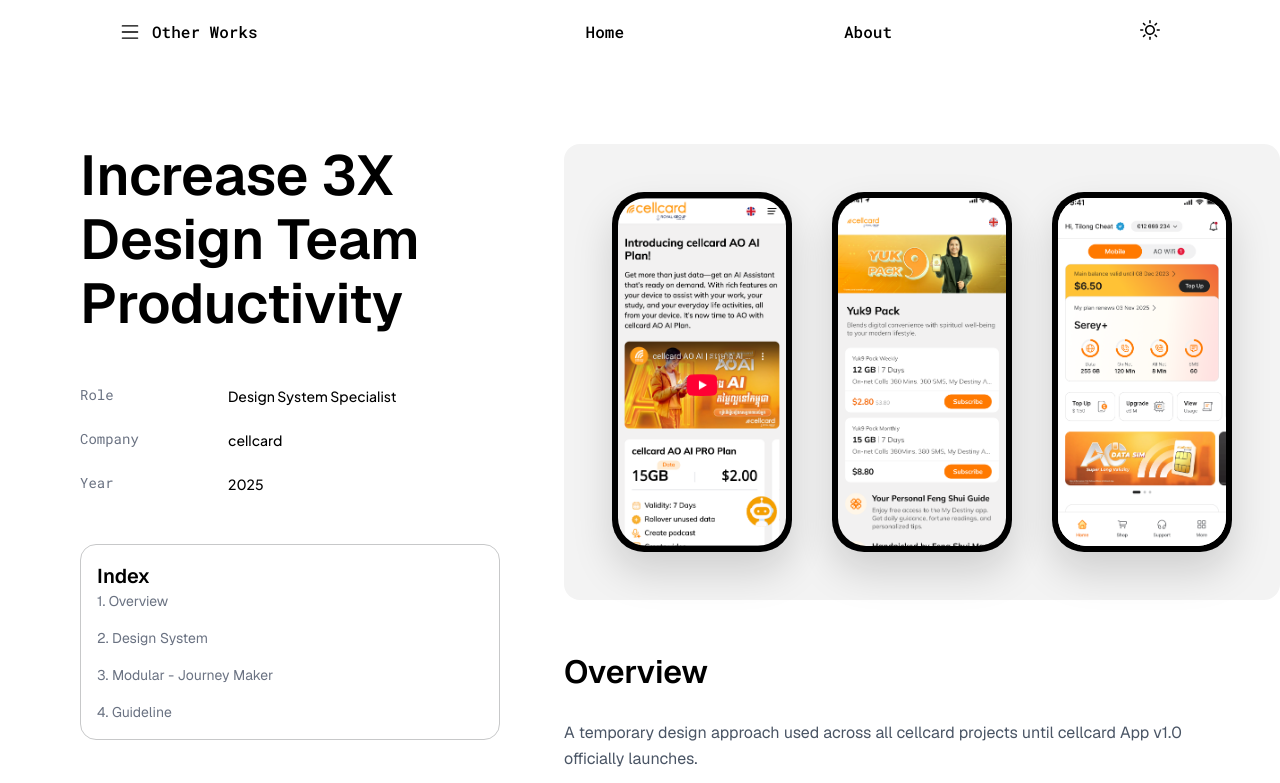
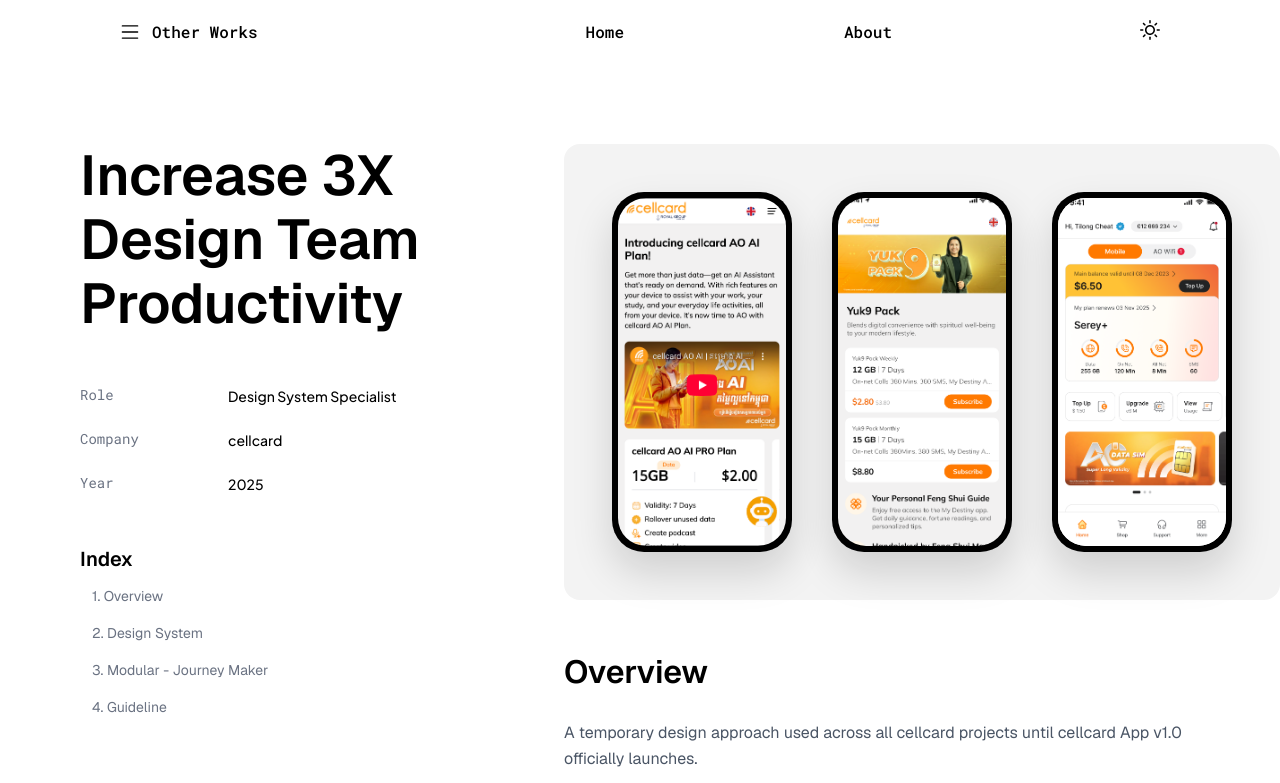
Before and after one commit to nicorobin28/portfolio-rafirahmanda-client-tekno-kreatif, a Next.js app: page /work-detail in a window 1280 px wide. Shown: the top 783 px of the page. Built offline with nearby package versions, Linux system fonts and the light colour scheme.

Commit message:
update changes

```diff
--- a/app/work-detail/page.tsx
+++ b/app/work-detail/page.tsx
@@ -74,22 +74,31 @@ const Page = () => {
 
           {/* index */}
           <div className="relative z-50">
-            {/* Sentinel element to track scroll position */}
-            <div ref={sentinelRef} className="absolute -top-[1px] w-full h-[1px]" />
+            <div
+              ref={sentinelRef}
+              className="absolute -top-[1px] w-full h-[1px]"
+            />
 
-            {/* INVISIBLE PLACEHOLDER to prevent layout shift when fixed on mobile */}
             {isSticky && isMobile && (
               <div className="flex flex-col gap-4 border border-transparent rounded-2xl p-4 opacity-0 pointer-events-none">
                 <div className="flex items-center justify-between">
                   <h3 className="text-[20px] font-semibold">Index</h3>
                   <ChevronDown className="w-5 h-5" />
                 </div>
-                <div className={`overflow-hidden ${openIndex ? "max-h-[200px]" : "max-h-[28px]"}`}>
+                <div
+                  className={`overflow-hidden ${openIndex ? "max-h-[200px]" : "max-h-[28px]"}`}
+                >
                   <ul className="flex flex-col gap-4 text-[14px] ml-2">
                     <li>1. Overview</li>
-                    <li className={openIndex ? "block" : "hidden"}>2. Design System</li>
-                    <li className={openIndex ? "block" : "hidden"}>3. Modular - Journey Maker</li>
-                    <li className={openIndex ? "block" : "hidden"}>4. Guideline</li>
+                    <li className={openIndex ? "block" : "hidden"}>
+                      2. Design System
+                    </li>
+                    <li className={openIndex ? "block" : "hidden"}>
+                      3. Modular - Journey Maker
+                    </li>
+                    <li className={openIndex ? "block" : "hidden"}>
+                      4. Guideline
+                    </li>
                   </ul>
                 </div>
               </div>
@@ -97,9 +106,10 @@ const Page = () => {
 
             <motion.div
               layout
-              className={`flex flex-col gap-4 overflow-hidden border-[#C7C8C9] md:p-0 md:bg-transparent md:border-0 md:top-0 md:sticky md:block z-[100] ${
-                isSticky && isMobile ? "fixed top-0 left-0 right-0" : "relative border"
-              }`}
+              className={`flex flex-col gap-4 overflow-hidden
+  md:p-0 md:bg-transparent md:border-0 md:top-0 md:sticky md:block
+  ${isSticky ? "fixed top-0 left-0 right-0" : "relative border md:border-0 "}
+`}
               initial={false}
               animate={
                 isSticky && isMobile
@@ -113,10 +123,20 @@ const Page = () => {
                       backgroundColor: "rgba(255, 255, 255, 0.95)",
                       backdropFilter: "blur(12px)",
                     }
+                  : !isMobile
+                    ? {
+                        borderRadius: "0px",
+                        borderWidth: "0px",
+                        borderBottomWidth: "0px",
+                        borderColor: "",
+                        padding: "0px 0px",
+                        boxShadow: "0px 0px 0px rgba(0,0,0,0)",
+                        backgroundColor: "transparent",
+                        backdropFilter: "blur(0px)",
+                      }
                     : {
                         borderRadius: "16px",
-                      borderWidth: "1px",
-                      borderColor: "#C7C8C9",
+                        border: "1px solid #C7C8C9",
                         padding: "16px",
                         boxShadow: "0px 0px 0px rgba(0,0,0,0)",
                         backgroundColor: "rgba(255, 255, 255, 1)",
@@ -126,14 +146,15 @@ const Page = () => {
               transition={{ duration: 0.35, ease: "easeInOut" }}
             >
               <div
-                className="flex items-center justify-between md:block cursor-pointer md:cursor-default"
-                onClick={() => {
-                  if (window.innerWidth < 768) {
-                    setOpenIndex(!openIndex);
-                  }
-                }}
+                className="flex items-center justify-between md:block cursor-pointer md:cursor-default "
+                onClick={() => setOpenIndex(!openIndex)}
               >
-                <motion.h3 layout="position" className="text-[20px] font-semibold text-black">Index</motion.h3>
+                <motion.h3
+                  layout="position"
+                  className="text-[20px] font-semibold text-black"
+                >
+                  Index
+                </motion.h3>
 
                 <ChevronDown
                   className={`w-5 h-5 text-black transition-transform duration-300 md:hidden ${
@@ -149,7 +170,7 @@ const Page = () => {
         ${openIndex ? "max-h-[200px]" : "max-h-[28px]"}
       `}
               >
-                <ul className="flex flex-col gap-4 text-gray-500 text-[14px] ml-2 top-0">
+                <ul className="flex flex-col gap-4 text-gray-500 text-[14px] ml-2 top-0 ">
                   <li>1. Overview</li>
 
                   <li className={`${openIndex ? "block" : "hidden"}`}>
@@ -164,12 +185,102 @@ const Page = () => {
                 </ul>
               </motion.div>
 
-              <div className="hidden md:block">
-                <ul className="flex flex-col gap-4 text-gray-500 text-[14px]">
-                  <li>1. Overview</li>
-                  <li>2. Design System</li>
-                  <li>3. Modular - Journey Maker</li>
-                  <li>4. Guideline</li>
+              <div className="hidden md:block ">
+                <ul className="flex flex-col p-3 gap-4 text-gray-500 text-[14px] ">
+                  <li className="group cursor-pointer">
+                    <p className="group-hover:hidden">1. Overview</p>
+                    <div className="hidden group-hover:flex items-center gap-[4px] ">
+                      <p className="font-medium">1. </p>
+                      <div className="flex items-center gap-[5px] font-roboto-mono">
+                        <p className="underline font-bold text-black">
+                          Jump to Section
+                        </p>
+                        <svg
+                          width="12"
+                          height="14"
+                          viewBox="0 0 18 14"
+                          fill="none"
+                          xmlns="http://www.w3.org/2000/svg"
+                        >
+                          <path
+                            d="M0.75 7.74993L15.4395 7.74993L10.4697 12.7197C10.1768 13.0126 10.1768 13.4873 10.4697 13.7802C10.7626 14.0731 11.2374 14.0731 11.5303 13.7802L17.7803 7.53021L17.874 7.41595C17.9556 7.29365 18 7.14909 18 6.99993C18 6.80102 17.9209 6.61031 17.7803 6.46966L11.5303 0.219661C11.2374 -0.0732318 10.7626 -0.0732318 10.4697 0.219661C10.1768 0.512554 10.1768 0.987314 10.4697 1.28021L15.4395 6.24993L0.75 6.24993C0.335787 6.24993 1.99576e-06 6.58572 8.34735e-08 6.99993C7.8534e-08 7.41415 0.335787 7.74993 0.75 7.74993Z"
+                            fill="black"
+                          />
+                        </svg>
+                      </div>
+                    </div>
+                  </li>
+                  <li className="group cursor-pointer">
+                    <p className="group-hover:hidden">2. Design System</p>
+                    <div className="hidden group-hover:flex items-center gap-[4px] ">
+                      <p className="font-medium">2. </p>
+                      <div className="flex items-center gap-[5px] font-roboto-mono">
+                        <p className="underline font-bold text-black">
+                          Jump to Section
+                        </p>
+                        <svg
+                          width="12"
+                          height="14"
+                          viewBox="0 0 18 14"
+                          fill="none"
+                          xmlns="http://www.w3.org/2000/svg"
+                        >
+                          <path
+                            d="M0.75 7.74993L15.4395 7.74993L10.4697 12.7197C10.1768 13.0126 10.1768 13.4873 10.4697 13.7802C10.7626 14.0731 11.2374 14.0731 11.5303 13.7802L17.7803 7.53021L17.874 7.41595C17.9556 7.29365 18 7.14909 18 6.99993C18 6.80102 17.9209 6.61031 17.7803 6.46966L11.5303 0.219661C11.2374 -0.0732318 10.7626 -0.0732318 10.4697 0.219661C10.1768 0.512554 10.1768 0.987314 10.4697 1.28021L15.4395 6.24993L0.75 6.24993C0.335787 6.24993 1.99576e-06 6.58572 8.34735e-08 6.99993C7.8534e-08 7.41415 0.335787 7.74993 0.75 7.74993Z"
+                            fill="black"
+                          />
+                        </svg>
+                      </div>
+                    </div>
+                  </li>
+                  <li className="group cursor-pointer">
+                    <p className="group-hover:hidden">
+                      3. Modular - Journey Maker
+                    </p>
+                    <div className="hidden group-hover:flex items-center gap-[4px] ">
+                      <p className="font-medium">3. </p>
+                      <div className="flex items-center gap-[5px] font-roboto-mono">
+                        <p className="underline font-bold text-black">
+                          Jump to Section
+                        </p>
+                        <svg
+                          width="12"
+                          height="14"
+                          viewBox="0 0 18 14"
+                          fill="none"
+                          xmlns="http://www.w3.org/2000/svg"
+                        >
+                          <path
+                            d="M0.75 7.74993L15.4395 7.74993L10.4697 12.7197C10.1768 13.0126 10.1768 13.4873 10.4697 13.7802C10.7626 14.0731 11.2374 14.0731 11.5303 13.7802L17.7803 7.53021L17.874 7.41595C17.9556 7.29365 18 7.14909 18 6.99993C18 6.80102 17.9209 6.61031 17.7803 6.46966L11.5303 0.219661C11.2374 -0.0732318 10.7626 -0.0732318 10.4697 0.219661C10.1768 0.512554 10.1768 0.987314 10.4697 1.28021L15.4395 6.24993L0.75 6.24993C0.335787 6.24993 1.99576e-06 6.58572 8.34735e-08 6.99993C7.8534e-08 7.41415 0.335787 7.74993 0.75 7.74993Z"
+                            fill="black"
+                          />
+                        </svg>
+                      </div>
+                    </div>
+                  </li>
+                  <li className="group cursor-pointer">
+                    <p className="group-hover:hidden">4. Guideline</p>
+                    <div className="hidden group-hover:flex items-center gap-[4px] ">
+                      <p className="font-medium">4. </p>
+                      <div className="flex items-center gap-[5px] font-roboto-mono">
+                        <p className="underline font-bold text-black">
+                          Jump to Section
+                        </p>
+                        <svg
+                          width="12"
+                          height="14"
+                          viewBox="0 0 18 14"
+                          fill="none"
+                          xmlns="http://www.w3.org/2000/svg"
+                        >
+                          <path
+                            d="M0.75 7.74993L15.4395 7.74993L10.4697 12.7197C10.1768 13.0126 10.1768 13.4873 10.4697 13.7802C10.7626 14.0731 11.2374 14.0731 11.5303 13.7802L17.7803 7.53021L17.874 7.41595C17.9556 7.29365 18 7.14909 18 6.99993C18 6.80102 17.9209 6.61031 17.7803 6.46966L11.5303 0.219661C11.2374 -0.0732318 10.7626 -0.0732318 10.4697 0.219661C10.1768 0.512554 10.1768 0.987314 10.4697 1.28021L15.4395 6.24993L0.75 6.24993C0.335787 6.24993 1.99576e-06 6.58572 8.34735e-08 6.99993C7.8534e-08 7.41415 0.335787 7.74993 0.75 7.74993Z"
+                            fill="black"
+                          />
+                        </svg>
+                      </div>
+                    </div>
+                  </li>
                 </ul>
               </div>
             </motion.div>
```
Lines whose indentation alone changed are shown as unchanged.
